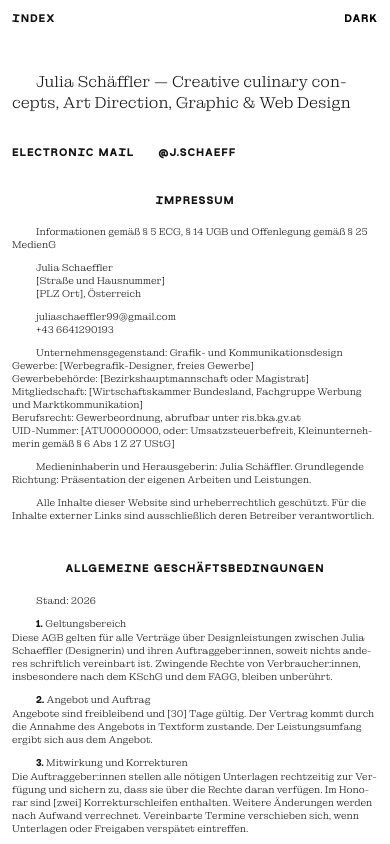
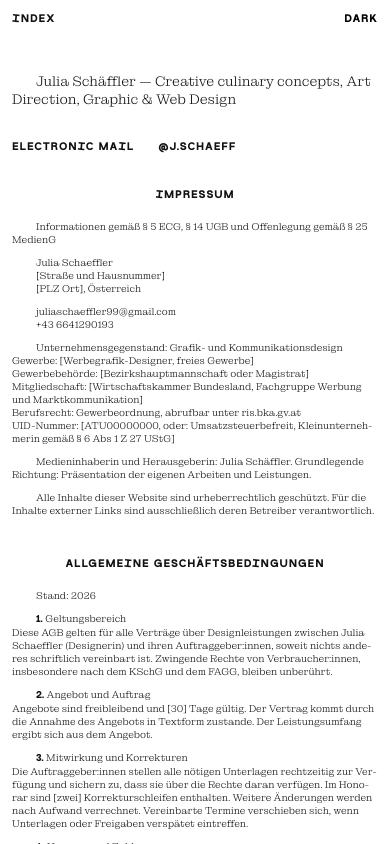
Before and after one commit to j-schaeff/Portfolio-website-Julia, a React (Vite) app: page /about in a window 390 px wide. Built offline with nearby package versions, Linux system fonts and the light colour scheme.

Commit message:
text size

```diff
--- a/src/components/about/AboutView.module.css
+++ b/src/components/about/AboutView.module.css
@@ -44,7 +44,7 @@
 
 .paragraph {
   margin: 0;
-  font-size: 20px;
+  font-size: 14px;
   line-height: 1.3;
   text-indent: 24px;
   /* Keeps the single line breaks of addresses and clause titles. */
@@ -140,8 +140,4 @@
   .column:nth-of-type(2) .text {
     columns: auto;
   }
-
-  .paragraph {
-    font-size: 16px;
-  }
 }
```
